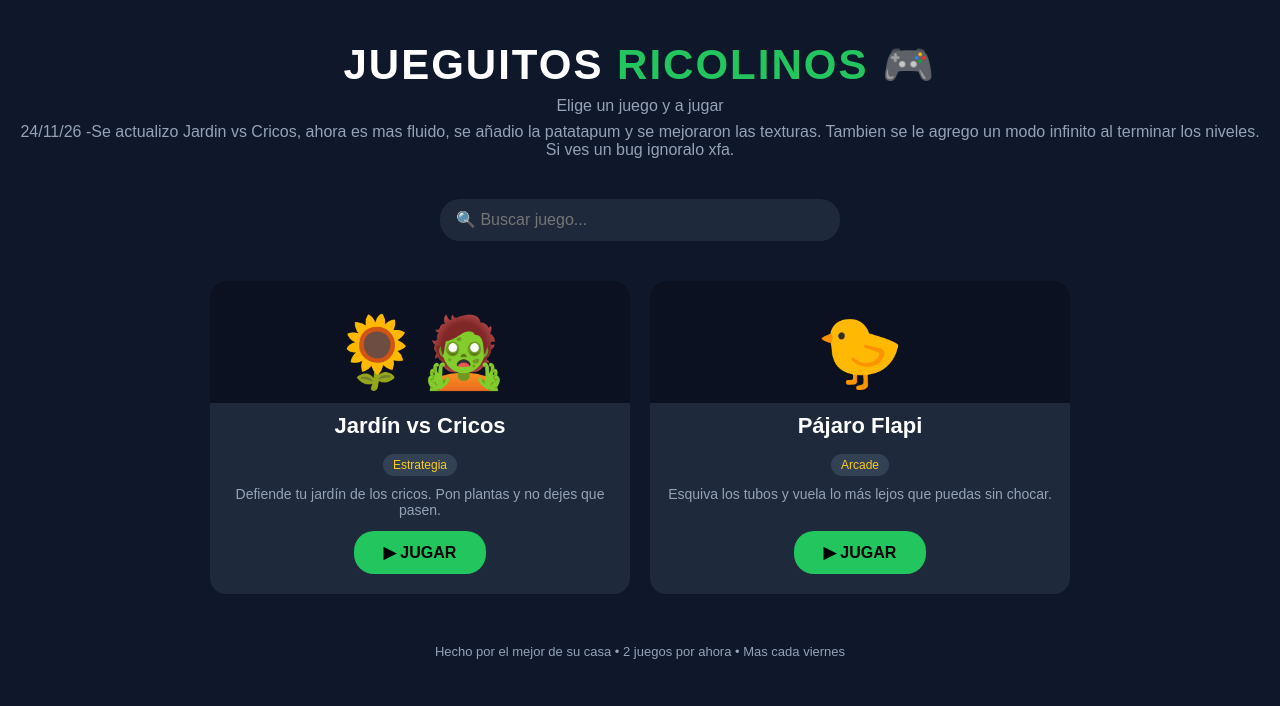
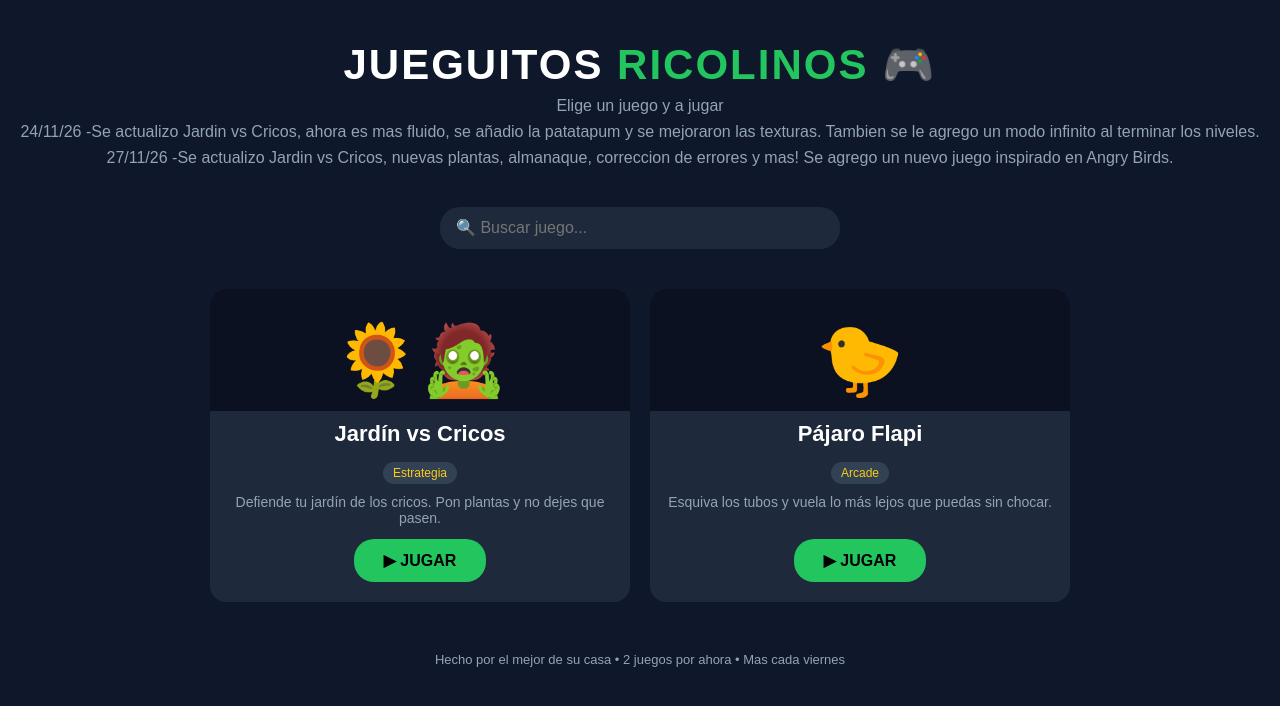
Before and after one commit to DORO116/Jueguitos-Ricolinos, a plain HTML site: page index.html in a window 1280 px wide. Drawn offline with Linux system fonts and the light colour scheme.

Commit message:
Update index.html

```diff
--- a/index.html
+++ b/index.html
@@ -101,7 +101,8 @@
     <header>
         <h1>JUEGUITOS <span>RICOLINOS</span> 🎮</h1>
         <p>Elige un juego y a jugar</p>
-        <p>24/11/26 -Se actualizo Jardin vs Cricos, ahora es mas fluido, se añadio la patatapum y se mejoraron las texturas. Tambien se le agrego un modo infinito al terminar los niveles. Si ves un bug ignoralo xfa.</p>
+        <p>24/11/26 -Se actualizo Jardin vs Cricos, ahora es mas fluido, se añadio la patatapum y se mejoraron las texturas. Tambien se le agrego un modo infinito al terminar los niveles.</p>
+        <p>27/11/26 -Se actualizo Jardin vs Cricos, nuevas plantas, almanaque, correccion de errores y mas! Se agrego un nuevo juego inspirado en Angry Birds.</p>
     </header>
 
     <!-- BUSCADOR -->
```
